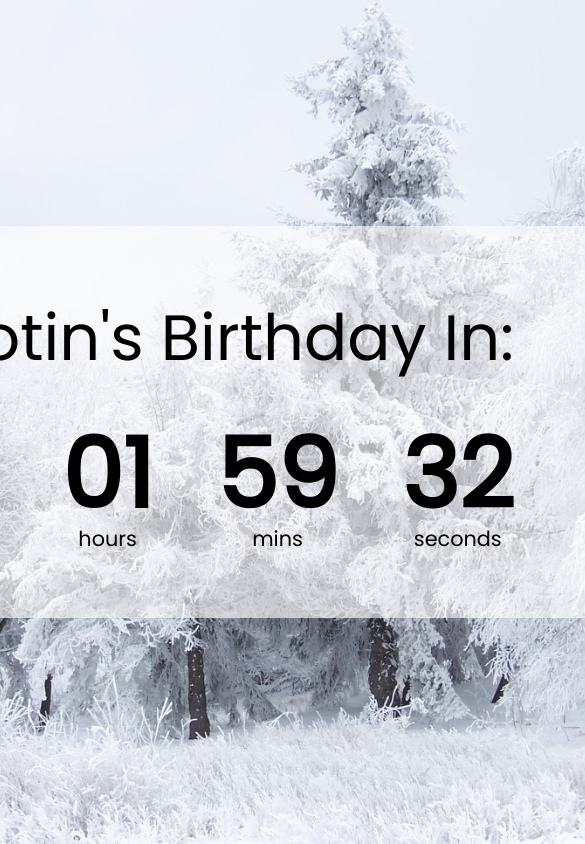
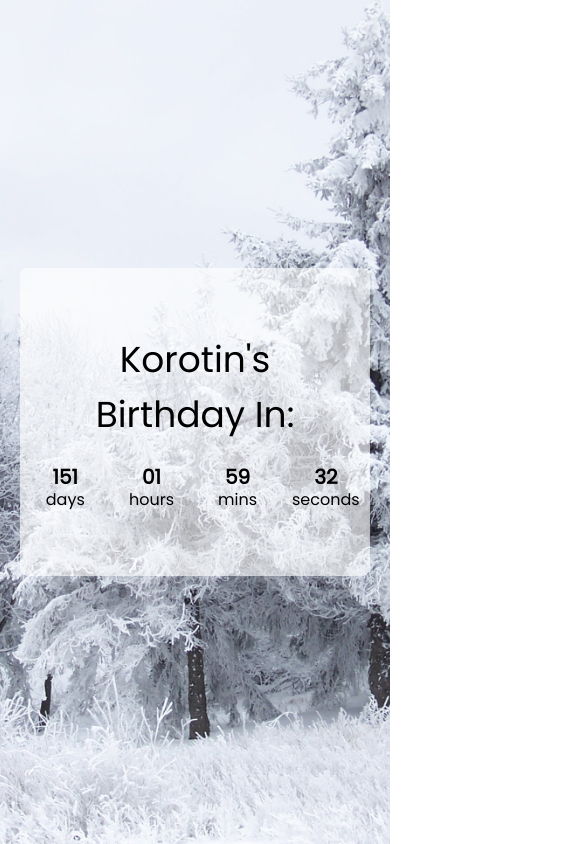
Before and after one commit to korotinmain/korotins-birthday, a website: page www/index.html in a window 390 px wide. Shown: the whole page, 585 px wide, since content can reach past the window. Drawn offline with Linux system fonts and the light colour scheme.

Commit message:
Added responsive

```diff
--- a/www/styles/style.css
+++ b/www/styles/style.css
@@ -27,6 +27,7 @@ body {
     justify-content: center;
     align-items: center;
     width: 800px;
+
 }
 
 h1 {
@@ -53,3 +54,21 @@ h1 {
 .countdown-el span {
     font-size: 1.3rem;
 }
+
+@media (max-width: 800px) {
+    .wrapper {
+        max-width: 350px;
+    }
+
+    .big-text {
+        font-size: 20px;
+    }
+
+    .countdown-el span {
+        font-size: 16px;
+    }
+
+    h1 {
+        font-size: 36px;
+    }
+}
```
